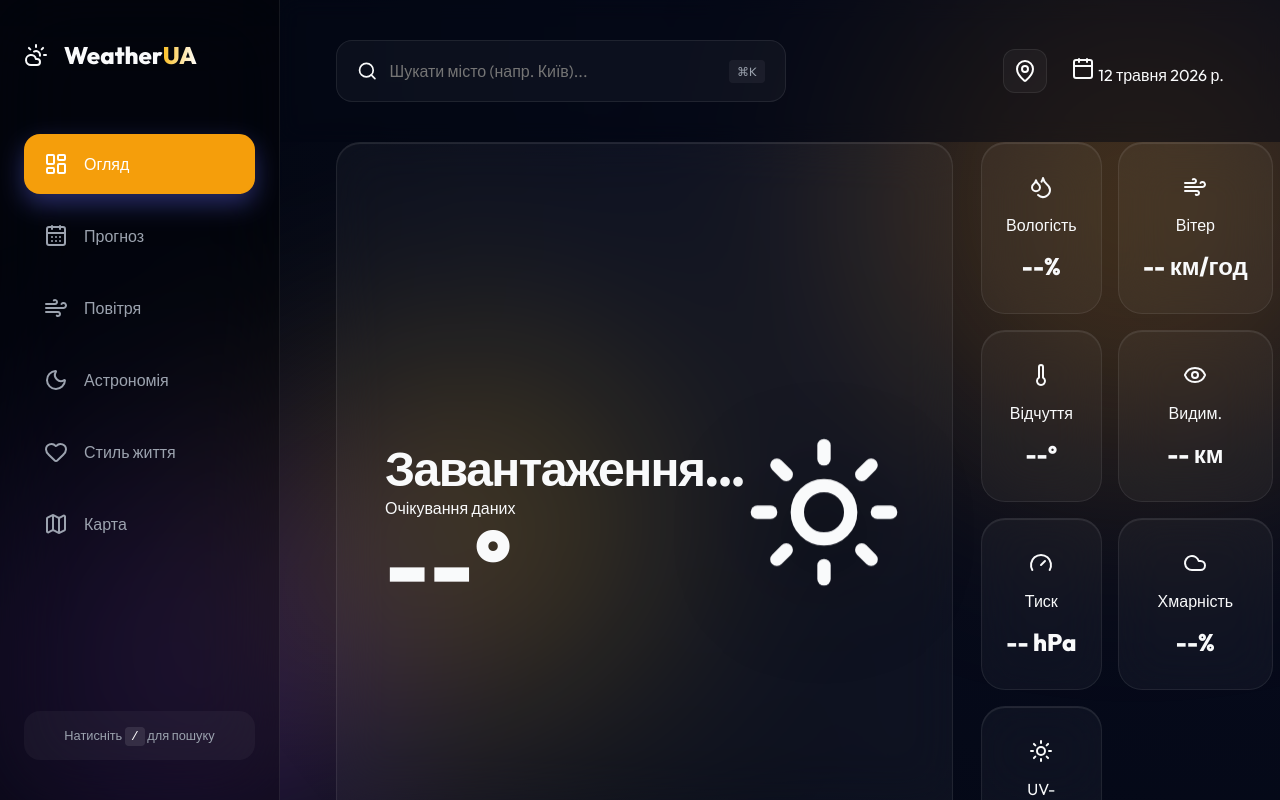
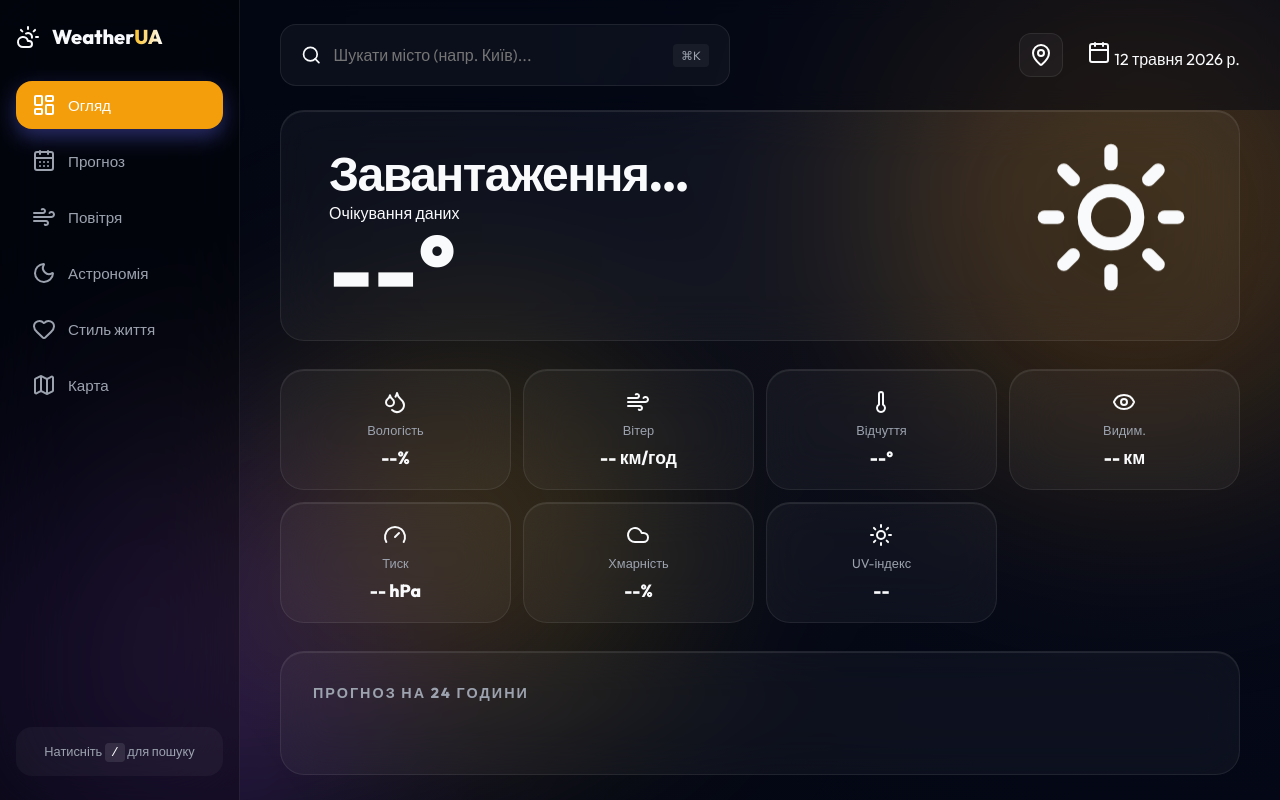
Before and after one commit to Arsenk0/WEBweather, a website built with Vite: page index.html in a window 1280 px wide. Built offline with nearby package versions, Linux system fonts and the light colour scheme; no server answers.

Commit message:
UI Optimization: Comprehensive UI compression (sidebar, metrics, cards) for desktop compatibility

```diff
--- a/style.css
+++ b/style.css
@@ -35,22 +35,22 @@ body { background: var(--bg-dark); color: var(--text-main); min-height: 100vh; o
 
 /* Layout */
 .dashboard-layout { display: flex; height: 100vh; }
-.sidebar { width: var(--sidebar-width); background: rgba(0, 0, 0, 0.3); backdrop-filter: blur(40px); border-right: 1px solid var(--glass-border); display: flex; flex-direction: column; padding: 2.5rem 1.5rem; z-index: 50; }
-.logo { display: flex; align-items: center; gap: 1rem; font-size: 1.5rem; font-weight: 800; margin-bottom: 4rem; }
+.sidebar { width: 240px; background: rgba(0, 0, 0, 0.3); backdrop-filter: blur(40px); border-right: 1px solid var(--glass-border); display: flex; flex-direction: column; padding: 1.5rem 1rem; z-index: 50; }
+.logo { display: flex; align-items: center; gap: 0.75rem; font-size: 1.25rem; font-weight: 800; margin-bottom: 2rem; }
 .logo i { color: var(--accent); width: 32px; }
 .logo span span { background: linear-gradient(to right, var(--accent), #fff); -webkit-background-clip: text; background-clip: text; -webkit-text-fill-color: transparent; }
 
-.nav-menu { display: flex; flex-direction: column; gap: 0.75rem; flex: 1; }
-.nav-item { display: flex; align-items: center; gap: 1rem; padding: 1.125rem 1.25rem; background: transparent; border: none; color: var(--text-muted); border-radius: var(--radius-md); cursor: pointer; transition: 0.3s; font-size: 1rem; }
-.nav-item:hover { background: var(--glass-bg); color: white; transform: translateX(8px); }
-.nav-item.active { background: var(--primary); color: white; box-shadow: 0 10px 25px var(--primary-glow); }
+.nav-menu { display: flex; flex-direction: column; gap: 0.5rem; flex: 1; }
+.nav-item { display: flex; align-items: center; gap: 0.75rem; padding: 0.75rem 1rem; background: transparent; border: none; color: var(--text-muted); border-radius: var(--radius-md); cursor: pointer; transition: 0.3s; font-size: 0.95rem; }
+.nav-item:hover { background: var(--glass-bg); color: white; transform: translateX(5px); }
+.nav-item.active { background: var(--primary); color: white; box-shadow: 0 8px 20px var(--primary-glow); }
 
 .shortcut-tip { padding: 1rem; background: var(--glass-bg); border-radius: var(--radius-md); font-size: 0.8rem; color: var(--text-muted); text-align: center; }
 kbd { background: rgba(255,255,255,0.1); padding: 2px 6px; border-radius: 4px; color: white; font-family: monospace; }
 
 /* Main Area */
-.main-wrapper { flex: 1; display: flex; flex-direction: column; overflow-y: auto; background: radial-gradient(circle at top right, rgba(99, 102, 241, 0.08), transparent); }
-.top-header { display: flex; justify-content: space-between; align-items: center; padding: 2.5rem 3.5rem; position: sticky; top: 0; z-index: 40; background: rgba(3, 7, 18, 0.5); backdrop-filter: blur(10px); }
+.main-wrapper { flex: 1; display: flex; flex-direction: column; overflow-y: auto; background: radial-gradient(circle at top right, rgba(99, 102, 241, 0.05), transparent); }
+.top-header { display: flex; justify-content: space-between; align-items: center; padding: 1.5rem 2.5rem; position: sticky; top: 0; z-index: 40; background: rgba(3, 7, 18, 0.5); backdrop-filter: blur(10px); }
 
 .search-wrapper { display: flex; align-items: center; background: var(--glass-bg); border: 1px solid var(--glass-border); border-radius: var(--radius-md); padding: 0.5rem 1.25rem; width: 450px; position: relative; transition: 0.3s; }
 .search-wrapper:focus-within { border-color: var(--accent); box-shadow: 0 0 20px rgba(34, 211, 238, 0.2); }
@@ -66,7 +66,7 @@ kbd { background: rgba(255,255,255,0.1); padding: 2px 6px; border-radius: 4px; c
 .icon-btn:hover { background: var(--primary); transform: scale(1.05); }
 
 /* Views */
-.content-area { padding: 0 3.5rem 3.5rem; max-width: 1600px; margin: 0 auto; width: 100%; }
+.content-area { padding: 0 2.5rem 2.5rem; max-width: 1600px; margin: 0 auto; width: 100%; }
 .view { display: none; animation: fadeIn 0.6s cubic-bezier(0.16, 1, 0.3, 1); }
 .view.active { display: block; }
 @keyframes fadeIn { from { opacity: 0; transform: translateY(20px); } to { opacity: 1; transform: translateY(0); } }
@@ -76,7 +76,7 @@ kbd { background: rgba(255,255,255,0.1); padding: 2px 6px; border-radius: 4px; c
 .glass-panel { background: var(--glass-bg); backdrop-filter: var(--glass-blur); border: 1px solid var(--glass-border); border-radius: var(--radius-lg); box-shadow: inset 0 1px 1px rgba(255,255,255,0.1); animation: pop 0.8s cubic-bezier(0.34, 1.56, 0.64, 1) backwards; animation-delay: var(--delay); }
 @keyframes pop { from { opacity: 0; transform: scale(0.95); } to { opacity: 1; transform: scale(1); } }
 
-.hero-card { grid-column: 1 / 2; padding: 2.5rem 3rem; display: flex; justify-content: space-between; align-items: center; position: relative; }
+.hero-card { grid-column: 1 / 3; padding: 2rem 3rem; display: flex; justify-content: space-between; align-items: center; position: relative; }
 .location-box h1 { font-size: 3rem; font-weight: 800; letter-spacing: -1.5px; }
 .hero-temp { font-size: 6rem; font-weight: 800; line-height: 0.8; margin-top: 0.5rem; }
 .large-icon { width: 160px; height: 160px; animation: float 6s ease-in-out infinite; filter: drop-shadow(0 20px 40px rgba(0,0,0,0.5)); }
@@ -96,13 +96,14 @@ kbd { background: rgba(255,255,255,0.1); padding: 2px 6px; border-radius: 4px; c
 /* Metrics v3 */
 .metrics-grid-v3 {
     display: grid;
-    grid-template-columns: repeat(2, 1fr);
-    gap: 1rem;
-    grid-column: 2 / 3;
+    grid-template-columns: repeat(4, 1fr);
+    gap: 0.75rem;
+    grid-column: 1 / 3;
 }
-.metric-box-v3 { padding: 2rem 1.5rem; display: flex; flex-direction: column; align-items: center; gap: 1rem; text-align: center; }
-.metric-box-v3 i { color: var(--accent); width: 32px; }
-.metric-box-v3 strong { font-size: 1.5rem; white-space: nowrap; }
+.metric-box-v3 { padding: 1.25rem 1rem; display: flex; flex-direction: column; align-items: center; gap: 0.5rem; text-align: center; }
+.metric-box-v3 i { color: var(--accent); width: 24px; }
+.metric-box-v3 span { font-size: 0.8rem; color: var(--text-muted); }
+.metric-box-v3 strong { font-size: 1.1rem; white-space: nowrap; }
 
 /* Map View */
 .map-view { height: 600px; position: relative; overflow: hidden; padding: 0; }
@@ -169,7 +170,7 @@ kbd { background: rgba(255,255,255,0.1); padding: 2px 6px; border-radius: 4px; c
 .leaflet-tile { filter: brightness(0.6) invert(1) contrast(3) hue-rotate(200deg) saturate(0.3) brightness(0.7); }
 
 /* Dashboard Widgets v4 */
-.widget-card { padding: 2rem; display: flex; flex-direction: column; gap: 1.25rem; min-height: 180px; justify-content: center; }
+.widget-card { padding: 1.5rem; display: flex; flex-direction: column; gap: 1rem; min-height: 140px; justify-content: center; }
 .widget-card:nth-of-type(4) { grid-column: 1 / 2; }
 .widget-card:nth-of-type(5) { grid-column: 2 / 3; }
 .widget-card h3 { font-size: 0.8rem; color: var(--text-muted); text-transform: uppercase; letter-spacing: 1.5px; }
```
